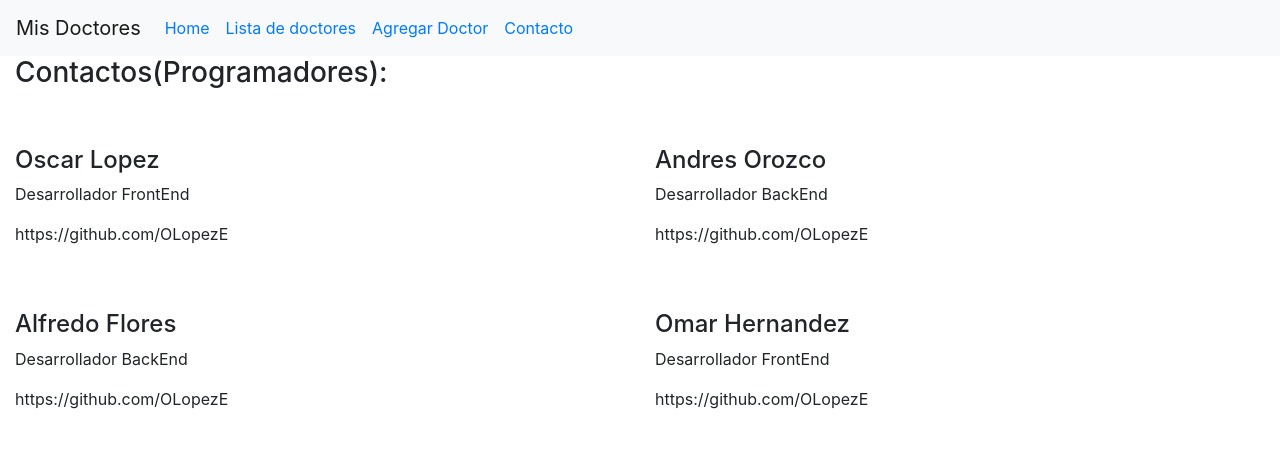
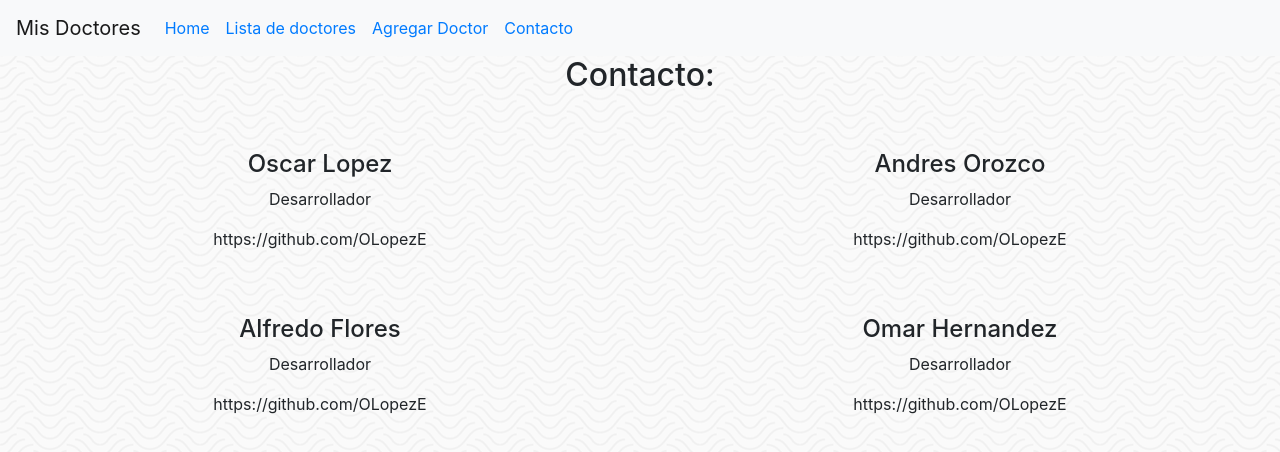
Before and after one commit to alfredofloresnt/mis-doctores-react, a React (Create React App) app: page /contacto in a window 1280 px wide. Shown: the top 452 px of the page. Built offline with nearby package versions, Linux system fonts and the light colour scheme.

Commit message:
Added style

```diff
--- a/src/App.css
+++ b/src/App.css
@@ -1,5 +1,10 @@
 .App {
 
+}
+
+body {
+  background-image: url('./img//papyrus.png');
+  background-repeat: repeat;
 }
 
 .home h1 {
@@ -21,11 +26,6 @@
 
 .cartacomentario{
   background-color: #a4d0cc;
-}
-
-
-.bg-light {
-  background-color: #5cffca!important ;
 }
 
 .nav-link {
@@ -57,3 +57,11 @@ box-shadow: 5px 5px 15px -8px #000000;
 .card-body {
   text-align: center;
 }
+
+.agregar-doctor, .form-control {
+  margin-bottom: 10px;
+}
+
+.contacto {
+  text-align: center;
+}
--- a/src/agregadr.jsx
+++ b/src/agregadr.jsx
@@ -37,9 +37,12 @@ const AgregaDr = (props) => {
     }
 
     return(
-        <div className="container-fluid">
-            <div>
-                <div>
+        <div className="agregar-doctor container-fluid">
+            <div style={{textAlign: 'center', padding: 40}}>
+                <h2>Agregar Doctor</h2>
+            </div>
+            <div style={{display: 'flex', justifyContent: 'center'}}>
+                <div style={{width: 500}}>
                     <input class="form-control" type="text" placeholder="Nombre del doctor" onChange={(a)=>{setFirstName(a.target.value)}}/>
                     <input class="form-control" type="text" placeholder="Apellido del doctor" onChange={(a)=>{setLastName(a.target.value)}}/>
                     <Buscador data={specialtyList} activeTab={3} placeholder="Especialidad" onChangeSearch={onChangeSearchSpecialty}/>
--- a/src/contacto.jsx
+++ b/src/contacto.jsx
@@ -9,19 +9,19 @@ const Contacto = (props) => {
     }
 
     return(
-        <div className="container-fluid">
-            <h3>Contactos(Programadores):</h3>
+        <div className="contacto container-fluid">
+            <h2>Contacto:</h2>
             <br></br>
             <br></br>
             <div className="row">
                 <div className="col">
                     <h4>Oscar Lopez</h4>
-                    <p>Desarrollador FrontEnd</p>
+                    <p>Desarrollador</p>
                     <p>https://github.com/OLopezE</p>
                 </div>
                 <div className="col">
                     <h4>Andres Orozco</h4>
-                    <p>Desarrollador BackEnd</p>
+                    <p>Desarrollador</p>
                     <p>https://github.com/OLopezE</p>
                 </div>
             </div>
@@ -30,12 +30,12 @@ const Contacto = (props) => {
             <div className="row">
                 <div className="col">
                     <h4>Alfredo Flores</h4>
-                    <p>Desarrollador BackEnd</p>
+                    <p>Desarrollador</p>
                     <p>https://github.com/OLopezE</p>
                 </div>
                 <div className="col">
                     <h4>Omar Hernandez</h4>
-                    <p>Desarrollador FrontEnd</p>
+                    <p>Desarrollador</p>
                     <p>https://github.com/OLopezE</p>
                 </div>
             </div>
--- a/src/detalledr.jsx
+++ b/src/detalledr.jsx
@@ -15,7 +15,7 @@ const Detalle = (props) => {
     const params = useParams();
     const [show, setShow] = useState(false);
     const [ rate, setRate ] = useState(0);
-    const [ name, setName ] = useState(null);
+    const [ name, setName ] = useState('Anonimo');
     const [ typedComment, setTypedComment ] = useState(null);
     const handleClose = () => setShow(false);
     const handleShow = () => setShow(true);
@@ -44,10 +44,10 @@ const Detalle = (props) => {
     const doctorInfo = doctor.info;
     const comments = doctor.comments.map(comment => {
         return (
-            <div className="col-lg-2 card">
+            <div className="col-lg-2 card" style={{padding: 30, margin: 20}}>
                 <p><strong>{comment.name}</strong></p>
                 <p>{comment.comment}</p>
-                <span>{comment.score}</span>
+                <span>Calificación: {comment.score} / 5</span>
             </div>
         )
     });
@@ -61,8 +61,10 @@ const Detalle = (props) => {
                 <h4>{doctorInfo.hospital}</h4>
             </div>
             <div>
+                <div style={{textAlign: 'center', margin: 30, cursor: 'pointer'}}>
+                    <img src={addCommentImage} width={100} onClick={handleShow} />
+                </div>
 
-                <img src={addCommentImage} width={100} onClick={handleShow} />
                 <Modal show={show} onHide={handleClose}>
                     <Modal.Header closeButton>
                         <Modal.Title>Agregar calificacion</Modal.Title>
@@ -71,8 +73,9 @@ const Detalle = (props) => {
                     <Modal.Body>
                         <input class="form-control" type="text" placeholder="Nombre (Si lo dejas vacio tu nombre sera Anonimo)" onChange={(a)=>{setName(a.target.value)}}/>
                         <Rating
-                            emptySymbol={<img src={iconOff} width={32} />}
-                            fullSymbol={<img src={iconActive} width={32} />}
+                            emptySymbol={<img src={iconOff} width={50} />}
+                            fullSymbol={<img src={iconActive} width={50} />}
+                            initialRating={rate}
                             onChange={val=>{setRate(val)}}
                         />
                         <textarea class="form-control" id="exampleFormControlTextarea1" rows="3" placeholder="Comentarios" onChange={(a)=>{setTypedComment(a.target.value)}}></textarea>
--- a/src/doctores.jsx
+++ b/src/doctores.jsx
@@ -1,6 +1,6 @@
 import React, { useState, useEffect } from 'react'
 import { Button, Table } from 'react-bootstrap';
-import { withRouter } from 'react-router-dom';
+import { withRouter, Link} from 'react-router-dom';
 import { getSearchDoctor, deleteDoctor } from './api.js'
 
 const Doctores = (props) => {
@@ -30,7 +30,7 @@ const Doctores = (props) => {
                     <path d="M5.5 5.5A.5.5 0 0 1 6 6v6a.5.5 0 0 1-1 0V6a.5.5 0 0 1 .5-.5zm2.5 0a.5.5 0 0 1 .5.5v6a.5.5 0 0 1-1 0V6a.5.5 0 0 1 .5-.5zm3 .5a.5.5 0 0 0-1 0v6a.5.5 0 0 0 1 0V6z" />
                     <path fill-rule="evenodd" d="M14.5 3a1 1 0 0 1-1 1H13v9a2 2 0 0 1-2 2H5a2 2 0 0 1-2-2V4h-.5a1 1 0 0 1-1-1V2a1 1 0 0 1 1-1H6a1 1 0 0 1 1-1h2a1 1 0 0 1 1 1h3.5a1 1 0 0 1 1 1v1zM4.118 4L4 4.059V13a1 1 0 0 0 1 1h6a1 1 0 0 0 1-1V4.059L11.882 4H4.118zM2.5 3V2h11v1h-11z" />
                 </svg></button></td> : null}
-                <td>{doctor.firstName}</td>
+                <td><Link to={'/doctor/'+ doctor.idDoctor}>{doctor.firstName}</Link></td>
                 <td>{doctor.lastName}</td>
                 <td>{doctor.specialty}</td>
                 <td>{doctor.hospital}</td>
@@ -40,7 +40,9 @@ const Doctores = (props) => {
     })
     return (
         <div className="container-fluid">
-            <h1>Lista de Doctores</h1>
+            <div style={{textAlign: 'center', padding: 40}}>
+                <h2>Lista de Doctores</h2>
+            </div>
             <Table striped bordered hover>
                 <thead>
                     <tr>
--- a/src/home.jsx
+++ b/src/home.jsx
@@ -65,6 +65,7 @@ const Home = (props) => {
             : null}
             <div className="row">
                 <div className="col-xs-12">
+                    <h2>¿Que es Mis Docotres?</h2>
                     <p>
                         Lorem ipsum dolor sit amet, consectetur adipiscing elit. Nam ultrices mi eu velit aliquam molestie. In at purus quis lacus interdum malesuada. Maecenas porta laoreet pulvinar. Phasellus viverra ultricies commodo. Cras molestie dui a gravida auctor. Integer molestie, enim quis lacinia vehicula, felis libero malesuada leo, ut bibendum sem dui vitae leo. Sed ultricies neque sed rutrum consectetur. Proin sit amet mi eleifend, eleifend dui scelerisque, pharetra felis. Duis sagittis turpis vitae eros efficitur, sed pharetra velit ultrices. In et felis volutpat, viverra felis a, faucibus lectus.
                         Vestibulum at malesuada diam. Integer pretium interdum justo, id luctus justo aliquet eu. Nullam blandit bibendum ornare. Nunc dignissim, dolor quis lacinia hendrerit, leo purus volutpat massa, id condimentum libero velit sed nunc. Proin faucibus lobortis erat quis ultrices. Aliquam gravida, dolor sed faucibus mattis, nisi magna gravida lectus, a consectetur erat ipsum at metus. Curabitur et urna eu ligula feugiat pellentesque. Vestibulum posuere nec augue a pharetra.
@@ -84,11 +85,11 @@ const Home = (props) => {
                     </li>
                 </ul>
             </div>
-            <div className="row">
-            <div className="col-10">
+            <div className="row" style={{paddingTop: 60}}>
+            <div className="col-md-10 col-xs-12">
             { buscador }
             </div>
-            <div className="col-2">
+            <div className="col-md-2 col-xs-12">
                 <Button className="btn-lg" style={{ width: "100%" }} onClick={onSearch}>Buscar {' '}
                     <svg width="1em" height="1em" viewBox="0 0 16 16" class="bi bi-search" fill="currentColor" xmlns="http://www.w3.org/2000/svg">
                         <path fill-rule="evenodd" d="M10.442 10.442a1 1 0 0 1 1.415 0l3.85 3.85a1 1 0 0 1-1.414 1.415l-3.85-3.85a1 1 0 0 1 0-1.415z" />
```
Also changed, not shown: src/img/papyrus.png (added).
